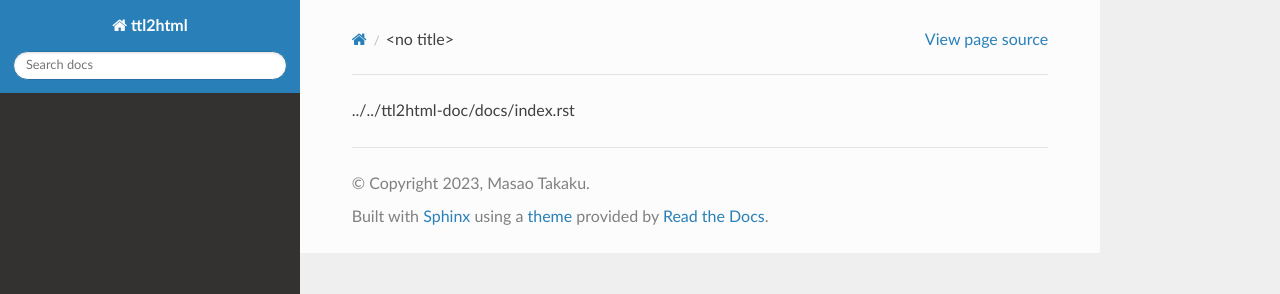
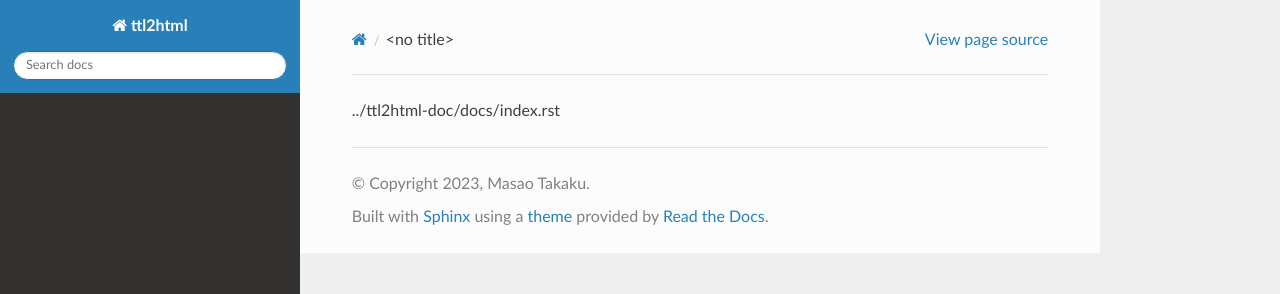
Before and after one commit to masao/ttl2html-doc-ja, a Sphinx documentation site: the page built from docs/index.rst, in a window 1280 px wide. Shown: the top 294 px of the page. Built offline with Sphinx 7.4.7 and the Read the Docs theme 2.0.0, drawn with Linux system fonts in a browser that asks for light colours.

Commit message:
use submodule for symlink

```diff
--- a/docs/configuration.rst
+++ b/docs/configuration.rst
@@ -1 +1 @@
-../../ttl2html-doc/docs/configuration.rst
+../ttl2html-doc/docs/configuration.rst
--- a/docs/index.rst
+++ b/docs/index.rst
@@ -1 +1 @@
-../../ttl2html-doc/docs/index.rst
+../ttl2html-doc/docs/index.rst
--- a/docs/usage.rst
+++ b/docs/usage.rst
@@ -1 +1 @@
-../../ttl2html-doc/docs/usage.rst
+../ttl2html-doc/docs/usage.rst
```
Also changed, not shown: 1 other file.
